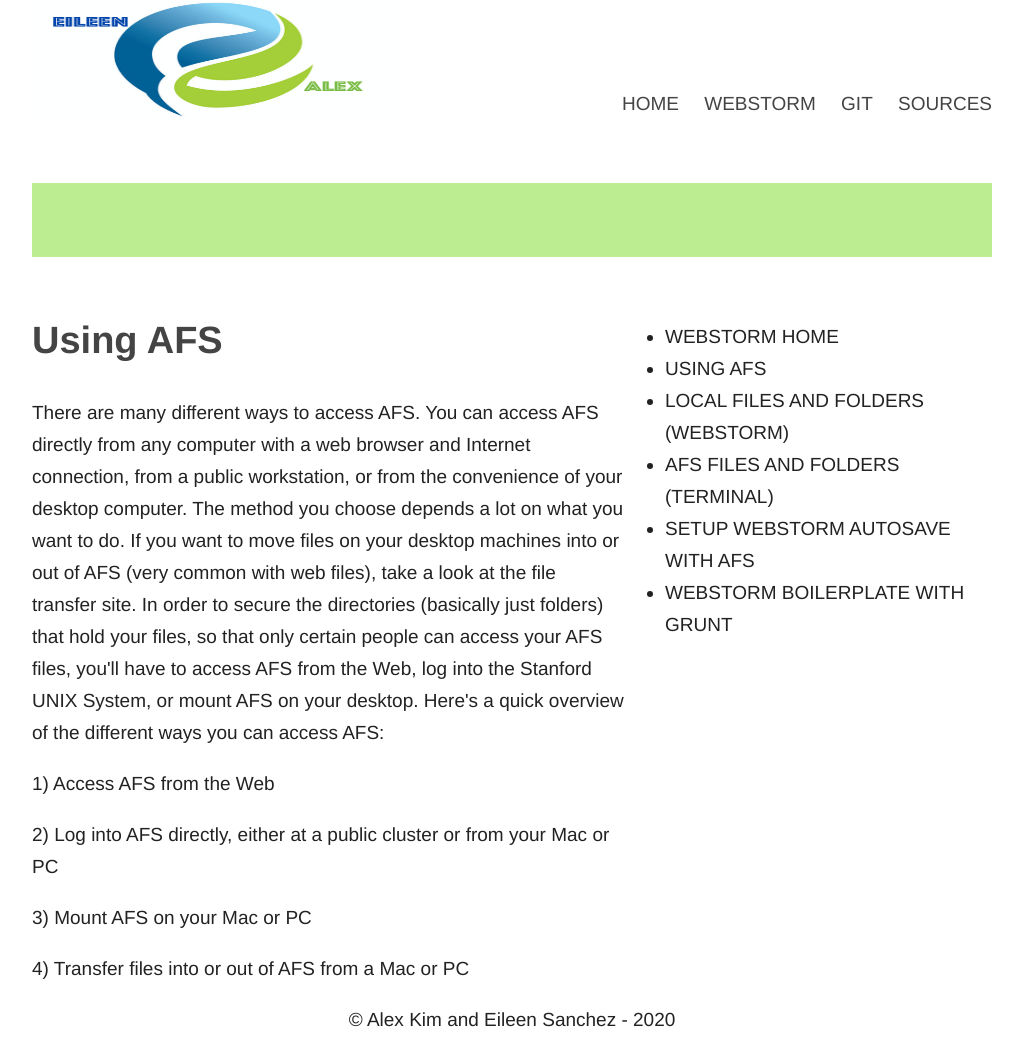
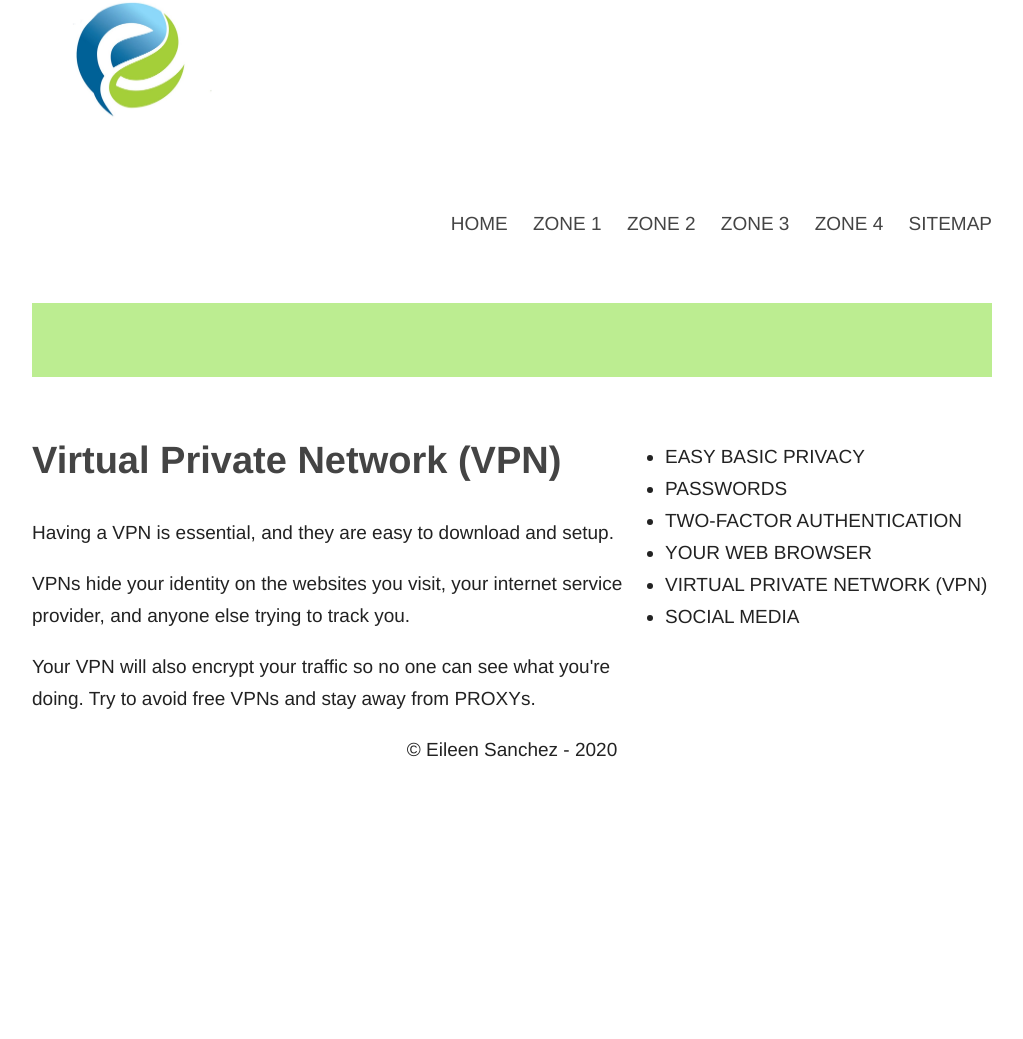
Before and after one commit to eileensanchez01/individual_project_2, a plain HTML site: page zone1/social.html in a window 1280 px wide. Shown: the whole page, without its empty margins (128-1151 px from the left). After the commit the page ends 800 px from the top, so only its background shows below. Drawn offline with nearby package versions, Linux system fonts and the light colour scheme; files whose address does not match are found by name.

Commit message:
Task: Update information in Zone 1

```diff
--- a/zone1/afs.html
+++ b/zone1/social.html
@@ -27,15 +27,16 @@
 <div id="wrapper" class="margin_left_right_auto">
   <div id="header" class="masthead">
     <div id="logo" class="gr_width_small float_left">
-      <a href="../index.html"><img src="../img/ourlogo.png" height="120" width="369"/></a>
+      <a href="index.html"><img src="../img/mylogo.JPG" height="120" width="200"/></a>
     </div>
     <div id="menu" class="reset_margin_padding">
       <menu class="float_right">
         <li><a href="../index.html">Home</a></li>
-        <li><a href="zone1.html">WebStorm</a></li>
-        <li><a href="../zone2/zone2.html">Git</a></li>
-        <li><a href="../sitemap/sitemap.html">Sources</a></li>
-
+        <li><a href="zone1.html">Zone 1</a></li>
+        <li><a href="../zone2/zone2.html">Zone 2</a></li>
+        <li><a href="../zone3/zone3.html">Zone 3</a></li>
+        <li><a href="../zone4/zone4.html">Zone 4</a></li>
+        <li><a href="../sitemap/sitemap.html">SiteMap</a></li>
       </menu>
     </div>
     <div id="masthead" class="clear_float">
@@ -45,29 +46,19 @@
   <div id="main">
     <div id="content" class="float_left gr_width_large">
       <div id="article_title">
-        <h1 class="reset_margin_padding">Using AFS</h1>
+        <h1 class="reset_margin_padding">Virtual Private Network (VPN)</h1>
       </div>
       <div id="article_body">
         <p>
-          There are many different ways to access AFS. You can access AFS directly from any computer with a web browser
-          and Internet connection, from a public workstation, or from the convenience of your desktop computer. The
-          method you choose depends a lot on what you want to do. If you want to move files on your desktop machines
-          into or out of AFS (very common with web files), take a look at the file transfer site. In order to secure
-          the directories (basically just folders) that hold your files, so that only certain people can access your
-          AFS files, you'll have to access AFS from the Web, log into the Stanford UNIX System, or mount AFS on your
-          desktop. Here's a quick overview of the different ways you can access AFS:
+          Having a VPN is essential, and they are easy to download and setup.
         </p>
         <p>
-          1) Access AFS from the Web
+          VPNs hide your identity on the websites you visit, your internet service
+          provider, and anyone else trying to track you.
         </p>
         <p>
-          2) Log into AFS directly, either at a public cluster or from your Mac or PC
-        </p>
-        <p>
-          3) Mount AFS on your Mac or PC
-        </p>
-        <p>
-          4) Transfer files into or out of AFS from a Mac or PC
+          Your VPN will also encrypt your traffic so no one can see what you're doing. Try to avoid
+          free VPNs and stay away from PROXYs.
         </p>
       </div>
     </div>
@@ -75,19 +66,19 @@
       <div class="margin_left_right_auto">
         <nav id="side_nav">
           <ul>
-            <li><a href="zone1.html">Webstorm Home</a></li>
-            <li><a href="afs.html">Using AFS</a></li>
-            <li><a href="passwords.html">Local Files and Folders (WebStorm)</a></li>
-            <li><a href="vpn.html">AFS Files and Folders (Terminal)</a></li>
-            <li><a href="webbrowser.html">Setup WebStorm Autosave with AFS</a></li>
-            <li><a href="twofactor.html">WebStorm Boilerplate with Grunt</a></li>
+            <li><a href="zone1.html">Easy Basic Privacy</a></li>
+            <li><a href="passwords.html">Passwords</a></li>
+            <li><a href="twofactor.html">Two-Factor Authentication</a></li>
+            <li><a href="webbrowser.html">Your Web Browser</a></li>
+            <li><a href="vpn.html">Virtual Private Network (VPN)</a></li>
+            <li><a href="social.html">Social Media</a></li>
           </ul>
         </nav>
       </div>
     </div>
   </div>
   <div id="footer" class="clear_float text_center">
-    © Alex Kim and Eileen Sanchez -
+    © Eileen Sanchez -
     <script type="text/javascript">
       var d = new Date()
       document.write(d.getFullYear())
```
Also changed, not shown: sitemap/sitemap.html (+1 -0 lines), zone1/passwords.html (+2 -2 lines), zone1/twofactor.html (+2 -2 lines), zone1/vpn.html (+3 -3 lines), zone1/webbrowser.html (+2 -2 lines), zone1/zone1.html (+2 -2 lines).
